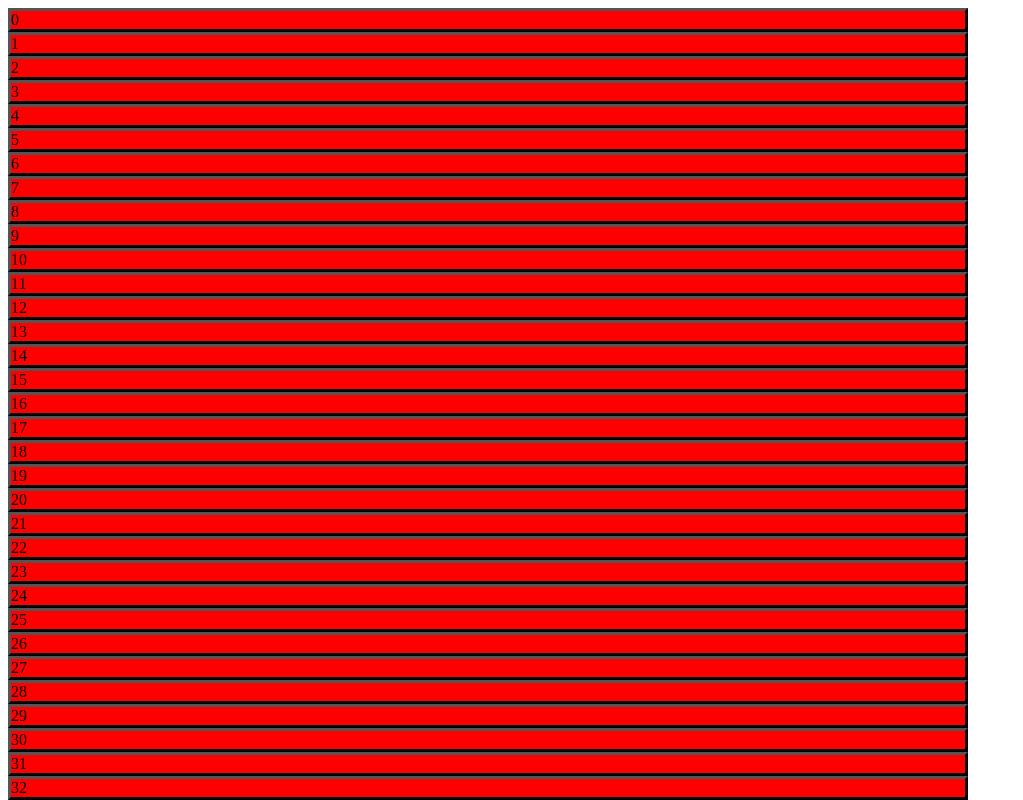
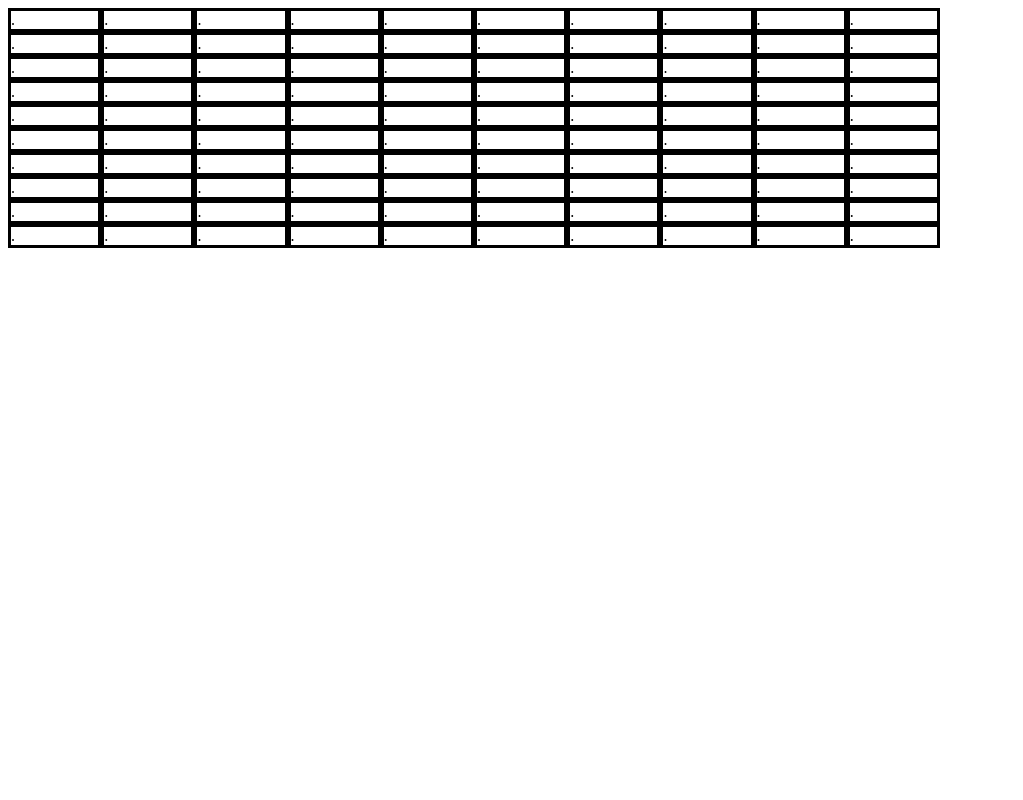
Before and after one commit to Adnnann/drawing-board, a React (Create React App) app: page / in a window 1280 px wide. Shown: the whole page, without its empty margins (0-1023 px from the left). Built offline with nearby package versions, Linux system fonts and the light colour scheme.

Commit message:
Init. commit

```diff
--- a/src/components/SketchPad.js
+++ b/src/components/SketchPad.js
@@ -2,39 +2,42 @@ import { Col, Row } from "react-bootstrap";
 
 function SketchPad(){
 
+let num = 10;
 let div = [];
-
-    for(let i=0;i<100;i++){
+let auto = "";
+    for(let i=1;i<=num*num;i++){
 
         // const div = document.createElement("div");
         // div.style.borderColor = "black";
-        div[i] = <div key={i} style={{borderColor:"black", borderStyle:"outset", backgroundColor:"red"}}>{i}</div>
+        div[i] = <div key={i} style={{ backgroundColor:"white",width:"min-width", borderStyle:"solid", height:"min-height"}}>.</div>
         // div[i] = div.appendChild(div);
         //<Row><div key={i} style={{borderStyle:"solid",backgroundColor:"red", float:"right"}}>Test</div></Row>
-
         }
+        for(let i=1;i<=num;i++){
+            auto += "auto "
+            }
 
 
 
 
-
-
-
+console.log(auto)
 
 
     return(
-        <div className="container">
+
+        <div style={{gridTemplateColumns:auto, width:"932px", display:"grid"}}>
             {
                  div.map((item) => {
                     return(
 
-                        <Col style={{display:"grid"}}>{item}</Col>
+                        item
 
 
 
                     );
                 })
             }
+
         </div>
     )
 }
--- a/src/index.css
+++ b/src/index.css
@@ -1,6 +1,5 @@
 .container{
+  display:grid;
+  width: 732px;
   position:fixed;
-  width: 960px;
-  text-overflow:initial;
-  height: 700px;
 }
```
